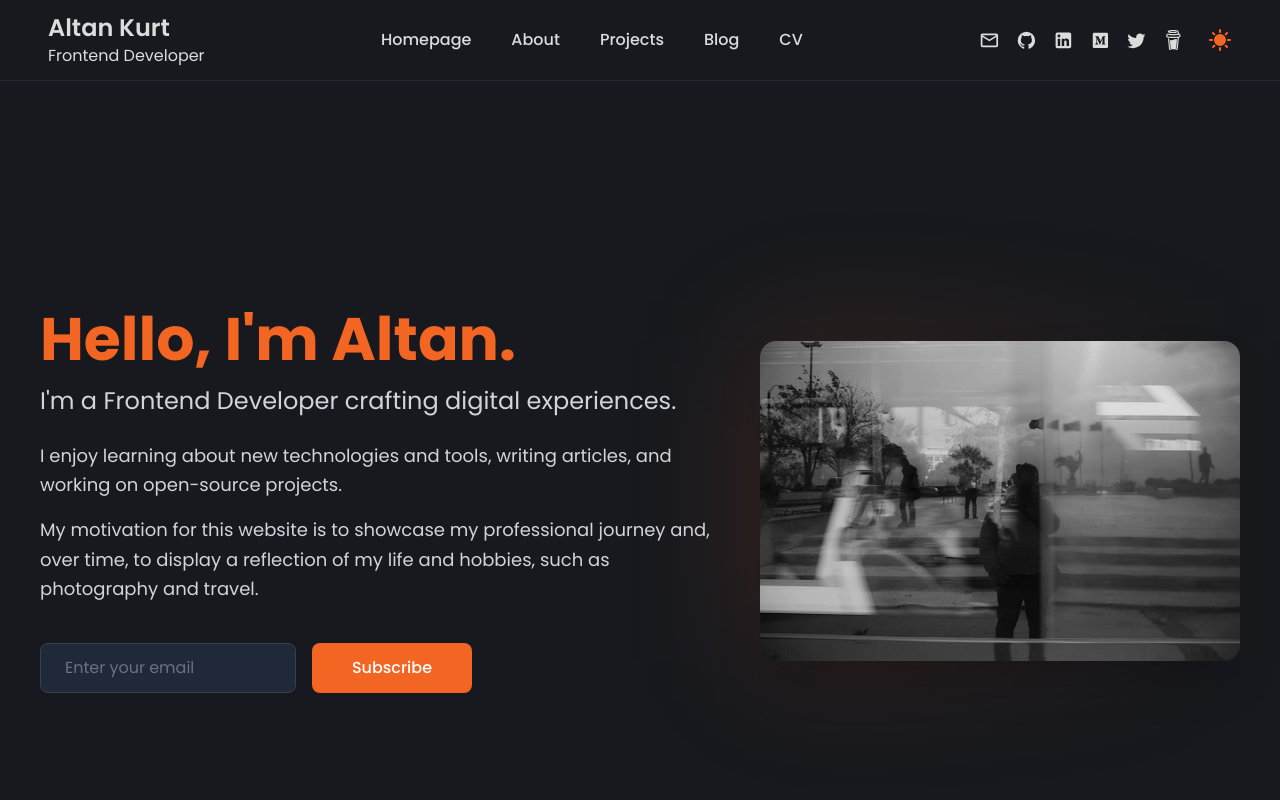
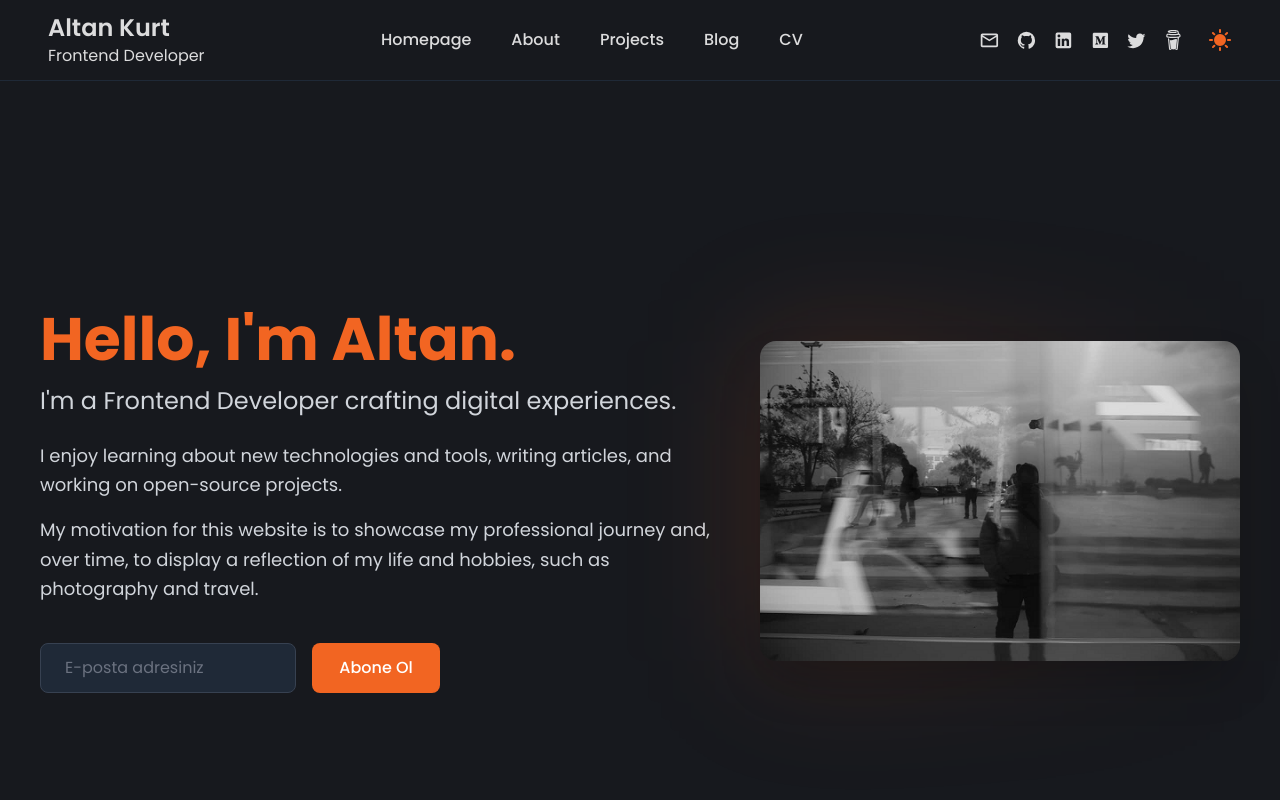
Before and after one commit to altankurt/altankurt.com, a Next.js app: page / in a window 1280 px wide. Shown: the top 800 px of the page. Built offline with nearby package versions, Linux system fonts and the light colour scheme.

Commit message:
mail subscription added

```diff
--- /dev/null
+++ b/src/pages/api/subscribe.js
@@ -0,0 +1,38 @@
+export default async function handler(req, res) {
+  if (req.method !== 'POST') {
+    return res.status(405).json({ error: 'Method not allowed' });
+  }
+
+  const { email } = req.body;
+  const API_KEY = process.env.OCTOPUS_API_KEY;
+  const LIST_ID = process.env.OCTOPUS_LIST_ID;
+
+  try {
+    // Add the contact to the list
+    const addContactResponse = await fetch(
+      `https://emailoctopus.com/api/1.6/lists/${LIST_ID}/contacts`,
+      {
+        method: 'POST',
+        headers: {
+          'Content-Type': 'application/json',
+        },
+        body: JSON.stringify({
+          api_key: API_KEY,
+          email_address: email,
+          status: 'SUBSCRIBED',
+        }),
+      }
+    );
+
+    const contactData = await addContactResponse.json();
+
+    if (!addContactResponse.ok) {
+      throw new Error(contactData.message || 'Failed to add contact');
+    }
+
+    return res.status(200).json({ message: 'Success' });
+  } catch (error) {
+    console.error('Error:', error);
+    return res.status(500).json({ error: error.message });
+  }
+}
--- a/src/pages/index.js
+++ b/src/pages/index.js
@@ -5,16 +5,37 @@ import { useState } from 'react';
 export default function Homepage() {
   const [email, setEmail] = useState('');
   const [status, setStatus] = useState('idle'); // idle, loading, success, error
+  const [error, setError] = useState('');
 
   const handleSubmit = async (e) => {
     e.preventDefault();
     setStatus('loading');
+    setError('');
 
-    // Simulate API call (replace with actual Octopus Mail API)
-    setTimeout(() => {
+    try {
+      const response = await fetch('/api/subscribe', {
+        method: 'POST',
+        headers: {
+          'Content-Type': 'application/json',
+        },
+        body: JSON.stringify({ email }),
+      });
+
+      const data = await response.json();
+
+      if (!response.ok) {
+        throw new Error(
+          data.error || 'Bülten aboneliği sırasında bir hata oluştu'
+        );
+      }
+
       setStatus('success');
       setEmail('');
-    }, 2000);
+    } catch (error) {
+      console.error('Subscription error:', error);
+      setError(error.message);
+      setStatus('error');
+    }
   };
 
   const getButtonContent = () => {
@@ -45,13 +66,11 @@ export default function Homepage() {
           </div>
         );
       case 'success':
-        return (
-          <span className='text-sm'>
-            E-posta gönderildi. Gelen kutunuzu kontrol edin!
-          </span>
-        );
+        return 'Abone Ol';
+      case 'error':
+        return 'Tekrar Dene';
       default:
-        return 'Subscribe';
+        return 'Abone Ol';
     }
   };
 
@@ -84,12 +103,13 @@ export default function Homepage() {
           </div>
 
           <div className='pt-4'>
-            <form onSubmit={handleSubmit} className='flex gap-4 max-w-md'>
+            <form onSubmit={handleSubmit} className='space-y-2 max-w-md'>
+              <div className='flex gap-4'>
                 <input
                   type='email'
                   value={email}
                   onChange={(e) => setEmail(e.target.value)}
-                placeholder='Enter your email'
+                  placeholder='E-posta adresiniz'
                   required
                   disabled={status === 'loading' || status === 'success'}
                   className='w-64 px-6 py-3 rounded-lg bg-gray-800 text-gray-300 placeholder-gray-500 border border-gray-700 focus:outline-none focus:border-primary transition-colors duration-200 disabled:opacity-50'
@@ -97,10 +117,20 @@ export default function Homepage() {
                 <button
                   type='submit'
                   disabled={status === 'loading' || status === 'success'}
-                className='w-40 px-6 py-3 rounded-lg bg-primary text-white font-medium hover:bg-primary/90 active:bg-primary transition-all duration-200 disabled:opacity-90 disabled:cursor-not-allowed'
+                  className='w-32 px-4 py-3 rounded-lg bg-primary text-white font-medium hover:bg-primary/90 active:bg-primary transition-all duration-200 disabled:opacity-90 disabled:cursor-not-allowed'
                 >
                   {getButtonContent()}
                 </button>
+              </div>
+              {status === 'success' && (
+                <p className='text-sm text-primary pl-2'>
+                  Başarıyla abone oldunuz! Bültenimizi takip ettiğiniz için
+                  teşekkürler.
+                </p>
+              )}
+              {status === 'error' && (
+                <p className='text-sm text-red-500 pl-2'>{error}</p>
+              )}
             </form>
           </div>
         </section>
```
Lines whose indentation alone changed are shown as unchanged.
